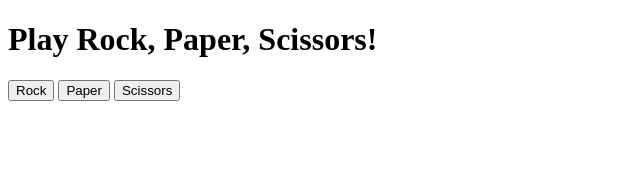
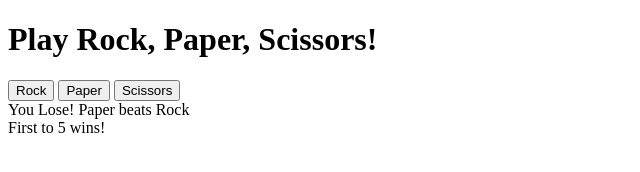
Before and after one commit to uxd2486/rock-paper-scissors, a plain HTML site: page index.html in a window 1280 px wide. Both pictures are taken after a click on the button "Rock". Shown: the whole page, without its empty margins (0-640 px from the left). Drawn offline with Linux system fonts and the light colour scheme.

Commit message:
Added the result of every game to the page

```diff
--- a/app.js
+++ b/app.js
@@ -62,6 +62,8 @@ const playButtons = document.querySelectorAll(".play");
 playButtons.forEach(button => {
 	console.log(button.firstChild.nodeValue);
 	button.addEventListener("click", () => {
-		console.log(playRound(button.firstChild.nodeValue, computerPlay()));
+		const result = playRound(button.firstChild.nodeValue, computerPlay());
+		const resDiv = document.querySelector(".results");
+		resDiv.textContent = result;
 	})
 })
--- a/index.html
+++ b/index.html
@@ -12,6 +12,8 @@
     <button class="play">Rock</button>
     <button class="play">Paper</button>
     <button class="play">Scissors</button>
+    <div class="results"></div>
+    <div class="game-count">First to 5 wins!</div>
     <script src="app.js"></script>
 </body>
 </html>
```
